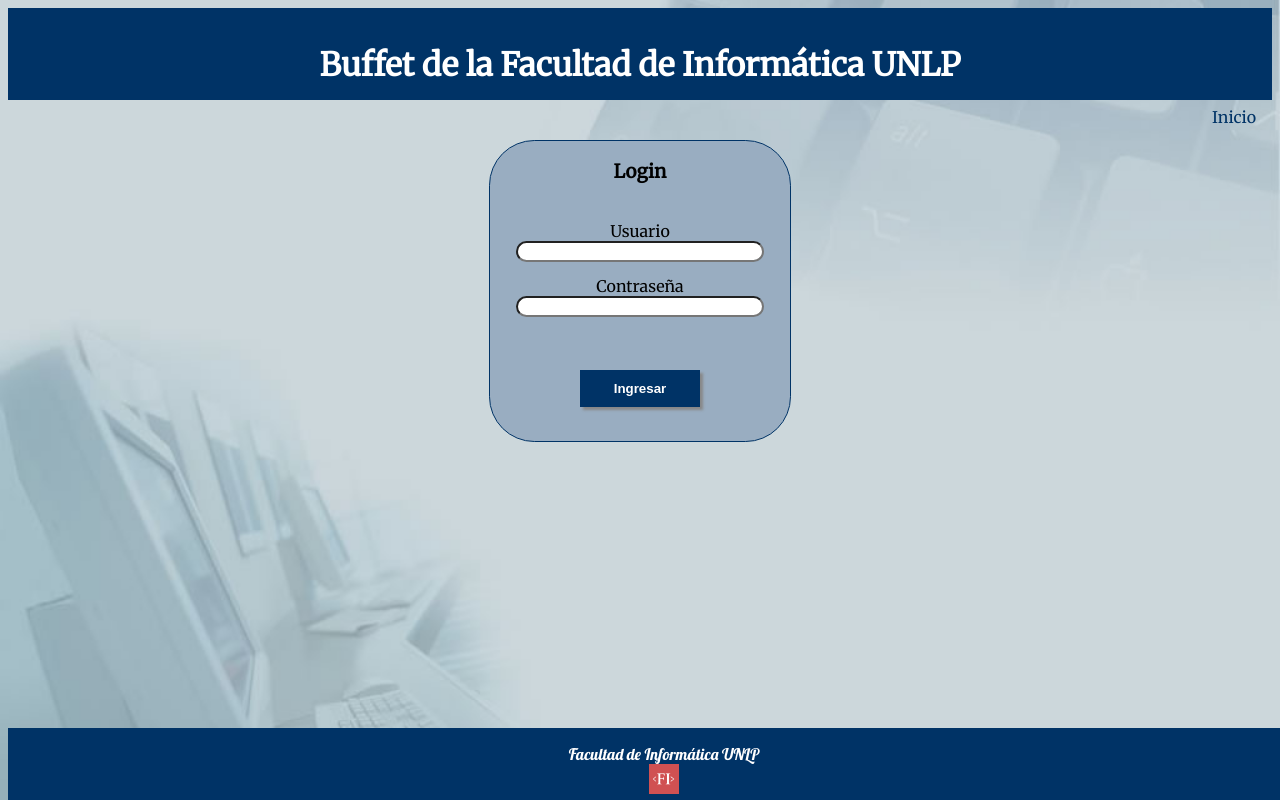
After one commit to saczuac/buffet_unlp, a PHP site: page /login.html in a window 1280 px wide. The commit adds this page. Run offline with PHP 8.4, Linux system fonts and the light colour scheme.

Commit message:
agrego login

```diff
--- /dev/null
+++ b/login.html
@@ -0,0 +1,27 @@
+<!DOCTYPE html>
+<html>
+    <head>
+        <meta charset="utf-8">
+        <title>Buffet de la Facultad de Informática UNLP</title>
+        <link rel="stylesheet" type="text/css" href="style.css">
+        <link href="https://fonts.googleapis.com/css?family=Lobster" rel="stylesheet">
+        <link href="https://fonts.googleapis.com/css?family=Merriweather" rel="stylesheet">
+    </head>
+    <body>
+    <header><h1>Buffet de la Facultad de Informática UNLP</h1><a href="index.html" class="login">Inicio</a></header>
+    <br><br>
+    <form method="post" class="formLogin">
+    <h3>Login</h3>
+    <br>
+      <label for="user">Usuario</label>
+      <input type="text" name="user">
+      <label for="password">Contraseña</label>
+      <input type="password" name="password">
+      <br>
+      <br>
+      <input type="submit" name="submit" value="Ingresar">
+    </form>
+
+    <footer>Facultad de Informática UNLP<img src="info.png" width="30px" height="30px"></img></footer>
+    </body>
+</html>
--- a/style.css
+++ b/style.css
@@ -8,7 +8,58 @@
     text-align: right;
 }
 
+.formLogin{
+  margin-top: 15%;
+  margin: 0 auto;
+  width: 300px;
+  height: 300px;
+  background-color:#99ADC1;
+  text-align: center;
+  border-color:#003366;
+  border-radius: 15%;
+  border-style: solid;
+  border-width:1px;
+  font-family: 'Merriweather', serif;
+}
 
+.formLogin input{
+  width: 80%;
+  margin-left:10%;
+  margin-right:10%;
+  text-align: center;
+  display: block;
+  margin: 0 auto 1em auto;
+  border-top-right-radius:15px;
+  border-bottom-right-radius:15px;
+  border-top-left-radius:15px;
+  border-bottom-left-radius:15px;
+}
+input[type="submit"]{
+  width: 40%;
+  height: 2.8em;
+  display: inline-block;
+  position: relative;
+  background: #003366;
+  color: white;
+  cursor: pointer;
+  -webkit-transition: all 0.2s;
+  -moz-transition: all 0.2s;
+  -ms-transition: all 0.2s;
+  -o-transition: all 0.2s;
+  transition: all 0.4s;
+  border:none;
+  box-shadow: 2.5px 2.5px 2.5px #888888;
+  border-top-right-radius:0px;
+  border-bottom-right-radius:0px;
+  border-top-left-radius:0px;
+  border-bottom-left-radius:0px;
+  font-family: 'Bitstream Vera Sans 'Mono;
+  font-weight:bold;
+}
+input[type="submit"]:hover {
+  background: white;
+  color: #003366;
+}
 
 header {
    height: 60px;
```
